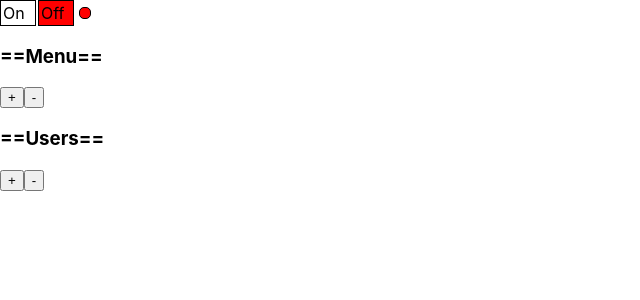
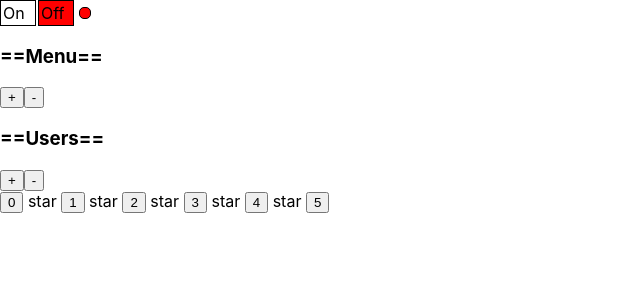
Before and after one commit to ItEmigrant/TypeScript, a React (Create React App) app: page / in a window 1280 px wide. Shown: the top 300 px of the page, without its empty margins (0-640 px from the left). Built offline with nearby package versions, Linux system fonts and the light colour scheme.

Commit message:
lesson6useState3

```diff
--- a/src/App.tsx
+++ b/src/App.tsx
@@ -5,6 +5,7 @@ import './App.css';
 import {Rating} from "./components/Rating/Rating";*/
 import {OnOff} from "./components/OnOff/OnOff";
 import {UnAccordion} from "./components/AccSelfContr/UnAccordion";
+import {UnRating} from "./components/UnConrtRating/UnRating";
 
 function App() {
 
@@ -25,6 +26,7 @@ function App() {
             <OnOff/>
             <UnAccordion titleValue={"Menu"}/>
             <UnAccordion titleValue={"Users"}/>
+            <UnRating/>
 
 
         </div>
--- /dev/null
+++ b/src/components/UnConrtRating/UnRating.tsx
@@ -0,0 +1,35 @@
+import React, {useState} from "react";
+
+/*type RatingPropsType = {
+
+    value: 1 | 2 | 3 | 4 | 5 | 0
+}*/
+
+export function UnRating() {
+
+    let [selected, setSelected] = useState(0)
+
+    return (
+        <div>
+           <button onClick={()=>(setSelected(0))}>0</button> <Star selected={selected > 0}/><button onClick={()=>(setSelected(1))}>1</button>
+            <Star selected={selected > 1}/><button onClick={()=>(setSelected(2))}>2</button>
+            <Star selected={selected> 2}/><button onClick={()=>(setSelected(3))}>3</button>
+            <Star selected={selected > 3}/><button onClick={()=>(setSelected(4))}>4</button>
+            <Star selected={selected> 4}/><button onClick={()=>(setSelected(5))}>5</button>
+        </div>
+    )
+
+}
+
+type StarPropsType = {
+    selected: boolean
+}
+
+function Star(props: StarPropsType) {
+    console.log("Star rendering")
+    if (props.selected) {
+        return <span><b> star</b></span>
+    } else {
+        return <span> star </span>
+    }
+}
```
